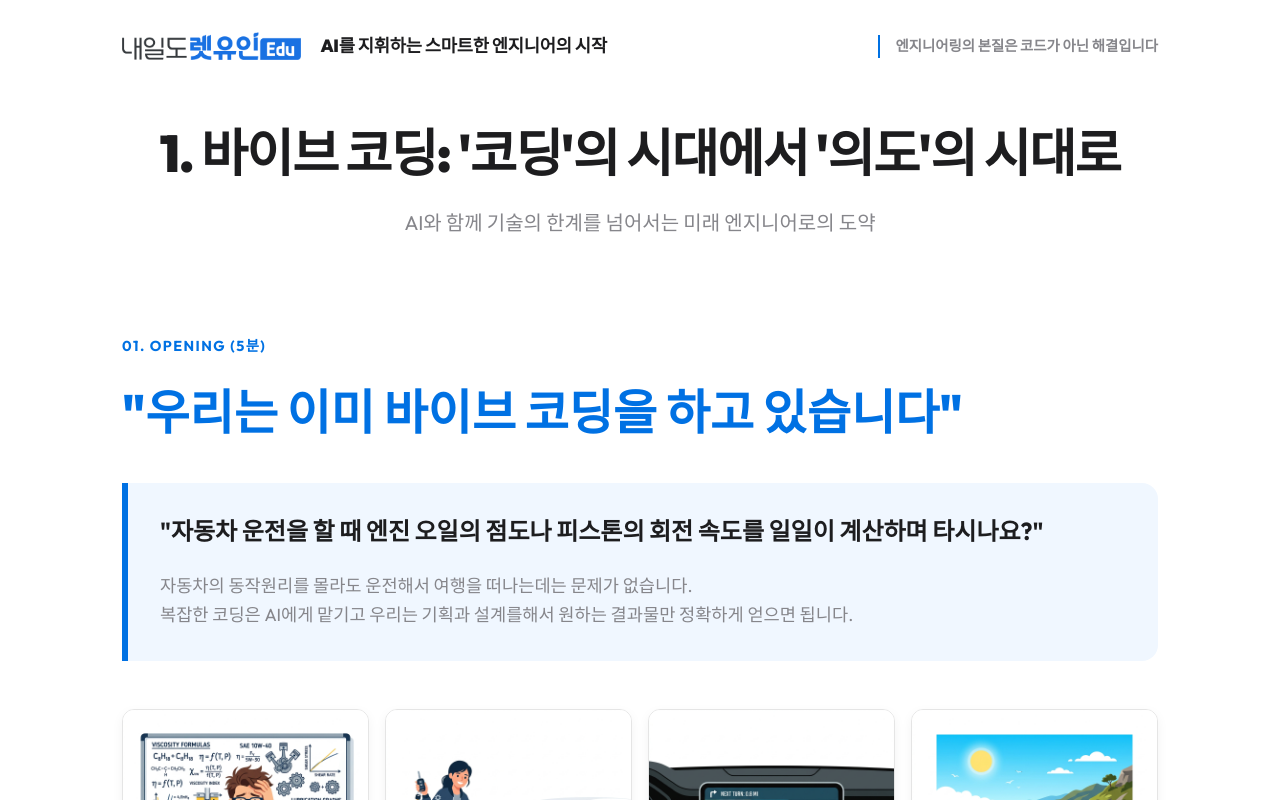
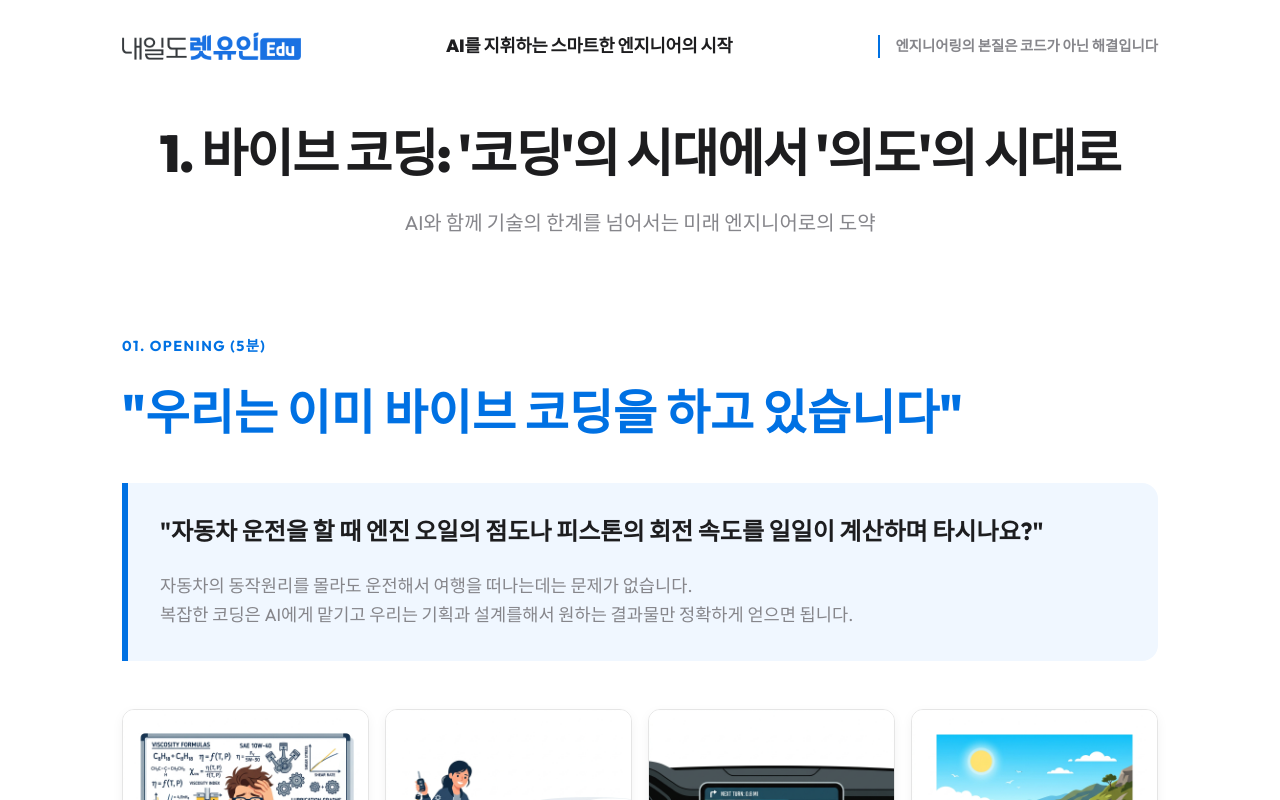
Before and after one commit to heekeunlee/lecture01, a React (Vite) app: page / in a window 1280 px wide. Shown: the top 800 px of the page. Built offline with nearby package versions, Linux system fonts and the light colour scheme; the HTML template or start-up script is replaced by a standard one.

Commit message:
feat: Reposition slogan to the center of the header

```diff
--- a/src/App.tsx
+++ b/src/App.tsx
@@ -17,8 +17,17 @@ export default function App() {
               className="header-logo"
               onError={(e) => { e.currentTarget.style.display = 'none'; }}
             />
+          </motion.div>
+
+          <motion.div
+            className="header-tag-container"
+            initial={{ opacity: 0 }}
+            animate={{ opacity: 1 }}
+            transition={{ delay: 0.2 }}
+          >
             <span className="header-tag">AI를 지휘하는 스마트한 엔지니어의 시작</span>
           </motion.div>
+
           <motion.div
             className="philosophy-tag"
             initial={{ opacity: 0, x: 20 }}
--- a/src/index.css
+++ b/src/index.css
@@ -49,10 +49,16 @@ body {
   margin-bottom: 4rem;
 }
 
+.header-tag-container {
+  flex: 1;
+  display: flex;
+  justify-content: center;
+  margin: 0 2rem;
+}
+
 .logo-group {
   display: flex;
   align-items: center;
-  gap: 1.2rem;
 }
 
 .header-logo {
```
Also changed, not shown: 2 other files (tests, documents, lock files or other folders).
